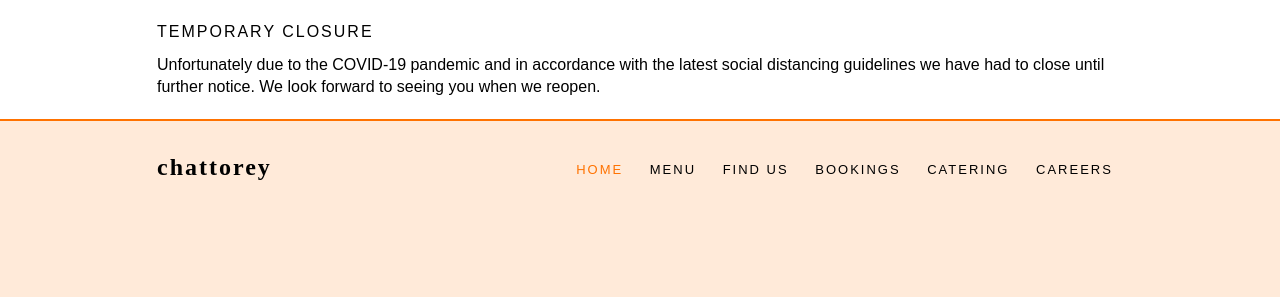
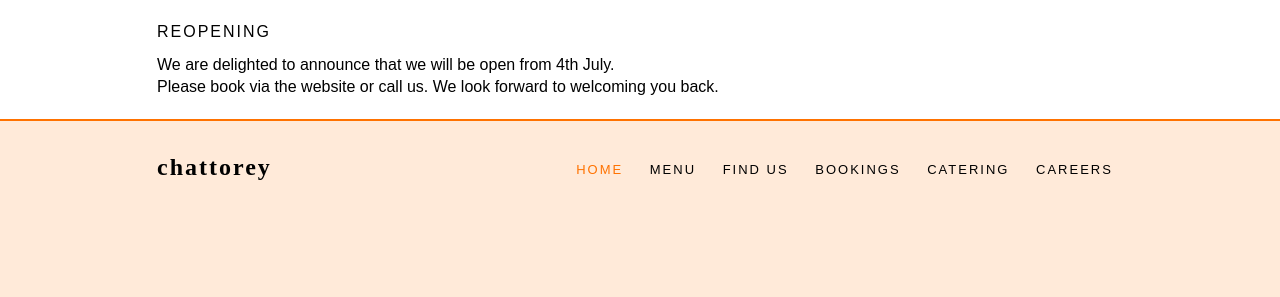
Before and after one commit to eisacke/chattorey, a Gatsby site: page / in a window 1280 px wide. Shown: the top 297 px of the page. Built offline with nearby package versions, Linux system fonts and the light colour scheme; Gatsby itself is replaced by a stand-in of ours.

Commit message:
Remove COVID banner

```diff
--- a/src/components/header/header.js
+++ b/src/components/header/header.js
@@ -5,28 +5,28 @@ import { Link } from "gatsby";
 const links = [
   {
     url: "/",
-    text: "Home"
+    text: "Home",
   },
   {
     url: "/menu",
-    text: "Menu"
+    text: "Menu",
   },
   {
     url: "/find-us",
-    text: "Find us"
+    text: "Find us",
   },
   {
     url: "/bookings",
-    text: "Bookings"
+    text: "Bookings",
   },
   {
     url: "/catering",
-    text: "Catering"
+    text: "Catering",
   },
   {
     url: "/careers",
-    text: "Careers"
-  }
+    text: "Careers",
+  },
 ];
 
 class Header extends Component {
@@ -42,11 +42,11 @@ class Header extends Component {
           <div className="grid">
             <div className="row">
               <div className="c12">
-                <p className={headerStyles.bannerTitle}>Temporary Closure</p>
-                Unfortunately due to the COVID-19 pandemic and in accordance
-                with the latest social distancing guidelines we have had to
-                close until further notice. We look forward to seeing you when
-                we reopen.
+                <p className={headerStyles.bannerTitle}>Reopening</p>
+                We are delighted to announce that we will be open from 4th July.
+                <br />
+                Please book via the website or call us. We look forward to
+                welcoming you back.
               </div>
             </div>
           </div>
```
